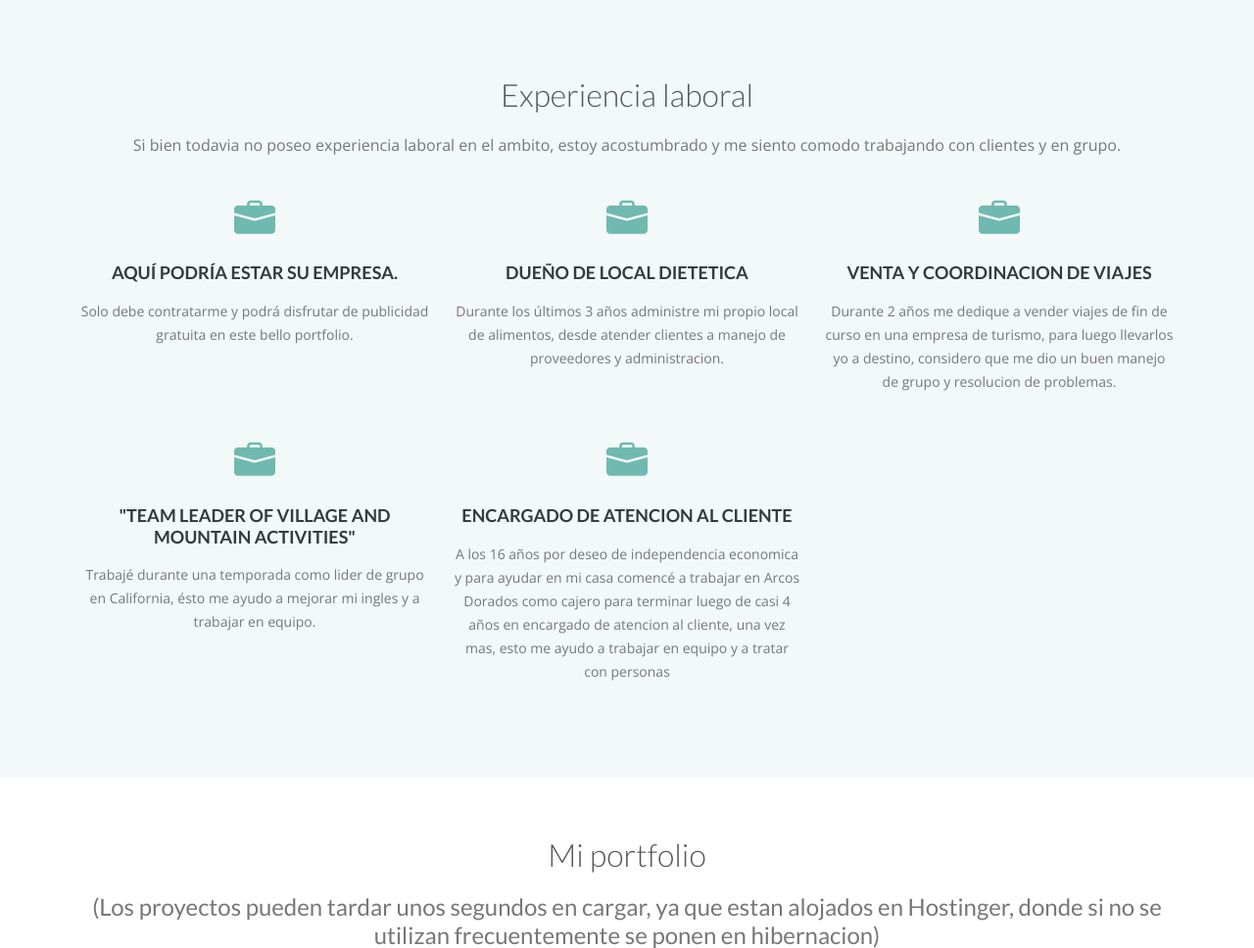
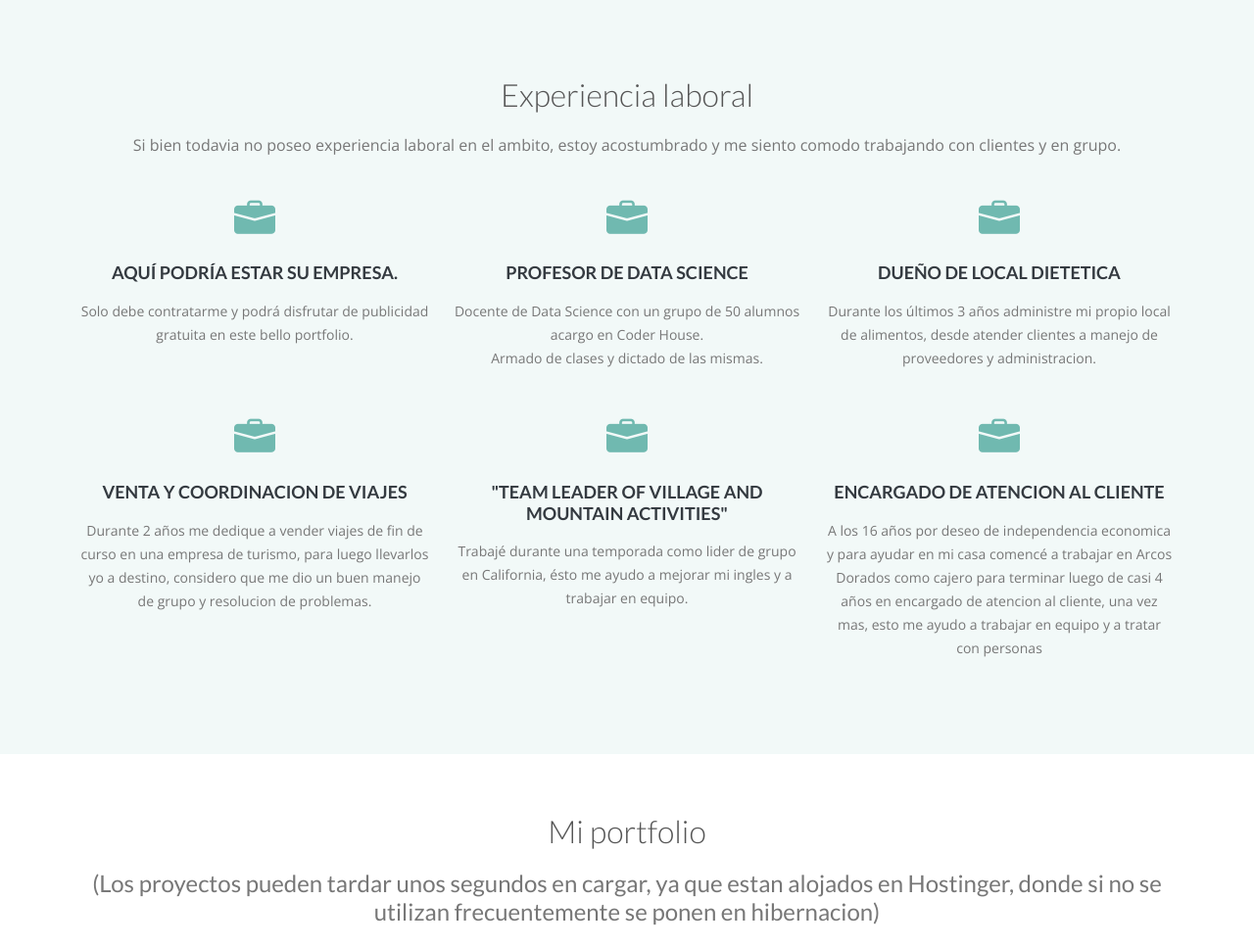
Before and after one commit to lucacitta/portfolio, a Django app: page / in a window 1280 px wide. Shown: the part 2870-3838 px from the top of the page at 98% size. Run offline with Django 3.2, Linux system fonts and the light colour scheme; some libraries are stand-ins or nearby versions.

Commit message:
Agregado trabajo coder

```diff
--- a/templates/index.html
+++ b/templates/index.html
@@ -190,6 +190,11 @@
           </div>
           <div class="col-lg-4 col-md-6 icon-box">
             <div class="icon"><i class="bi bi-briefcase-fill"></i></div>
+            <h4 class="title"><p>Profesor de Data Science</p></h4>
+            <p class="description">Docente de Data Science con un grupo de 50 alumnos acargo en Coder House.<br>Armado de clases y dictado de las mismas.</p>
+          </div>
+          <div class="col-lg-4 col-md-6 icon-box">
+            <div class="icon"><i class="bi bi-briefcase-fill"></i></div>
             <h4 class="title"><p>Dueño de local dietetica</p></h4>
             <p class="description">Durante los últimos 3 años administre mi propio local de alimentos, desde atender clientes a manejo de proveedores y administracion.</p>
           </div>
--- a/templates/indexEn.html
+++ b/templates/indexEn.html
@@ -187,6 +187,11 @@
           </div>
           <div class="col-lg-4 col-md-6 icon-box">
             <div class="icon"><i class="bi bi-briefcase-fill"></i></div>
+            <h4 class="title"><p>Data Science Professor</p></h4>
+            <p class="description">Teacher with a group of 50 students in Coder House.</p>
+          </div>
+          <div class="col-lg-4 col-md-6 icon-box">
+            <div class="icon"><i class="bi bi-briefcase-fill"></i></div>
             <h4 class="title"><p>Owner of my own business "Moderna Dietetica".</p></h4>
             <p class="description">The last 3 years I had been administrating my own place, working with employees, product suppliers and clients.</p>
           </div>
```
